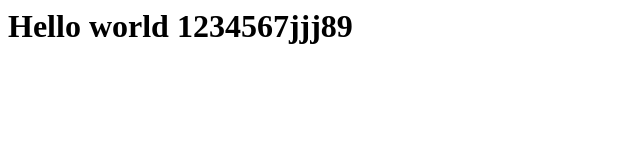
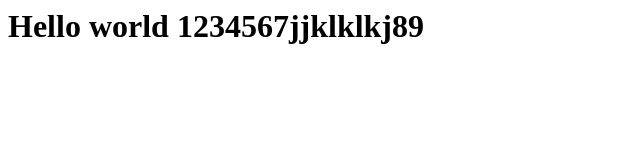
Before and after one commit to subarna00/git-jenkins-test, a plain HTML site: page index.html in a window 1280 px wide. Shown: the whole page, without its empty margins (0-640 px from the left). Drawn offline with Linux system fonts and the light colour scheme.

Commit message:
Update index.html

```diff
--- a/index.html
+++ b/index.html
@@ -1,5 +1,5 @@
 <html>
   <body>
-    <h1>Hello world 1234567jjj89</h1>
+    <h1>Hello world 1234567jjklklkj89</h1>
   </body>
 </html>
```
